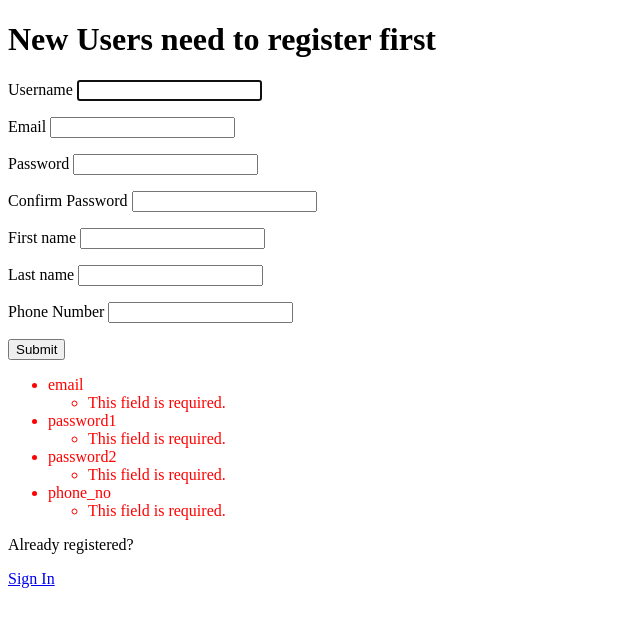
After one commit to Jenil-Savla/ToDoList, a Django app: page /register/ in a window 1280 px wide. The commit adds this page. Shown: the top 627 px of the page, without its empty margins (0-640 px from the left). Run offline with Django 3.2, Linux system fonts and the light colour scheme.

Commit message:
Added login and Sign Up functionalities

```diff
--- a/task0/admin.py
+++ b/task0/admin.py
@@ -13,7 +13,7 @@ class UserAdmin(BaseUserAdmin):
   form = NewUserChangeForm
   model = NewUser
   fieldsets = (
-      (None, {'fields': ('email', 'password', )}),
+      (None, {'fields': ('username','email', 'password', )}),
       (_('Personal info'), {'fields': ('first_name', 'last_name')}),
       (_('Permissions'), {'fields': ('is_active', 'is_staff', 'is_superuser', 'user_permissions')}),
       (_('Important dates'), {'fields': ('last_login', 'date_joined')}),
--- a/task0/forms.py
+++ b/task0/forms.py
@@ -6,12 +6,12 @@ from .models import Task,NewUser
 class NewUserChangeForm(UserChangeForm):
 	class Meta:
 		model = NewUser
-		fields = 'email',
+		fields = 'username',
 
 class NewUserCreationForm(UserCreationForm):
 	class Meta:
 		model = NewUser
-		fields = 'email',
+		fields =['email','username','password1','password2', 'first_name', 'last_name', 'phone_no']
 
 class TaskForm(forms.ModelForm):
     title = forms.CharField(max_length = 100)
--- a/task0/managers.py
+++ b/task0/managers.py
@@ -1,7 +1,6 @@
 from django.contrib.auth.base_user import BaseUserManager
 from django.utils.translation import ugettext_lazy as _
 
-#Add your managers here
 class CustomUserManager(BaseUserManager):
 
 	def create_user(self,email,password,**extra_fields):
--- a/task0/models.py
+++ b/task0/models.py
@@ -9,12 +9,11 @@ from .managers import CustomUserManager
 #from datetime import date
 
 class NewUser(AbstractUser):
-    username = models.CharField(max_length = 50, blank = True, null = True, unique = True)
+    username = models.CharField(max_length = 10, blank = True, null = True, unique = True)
     email = models.EmailField(_('email address'), unique = True)
     phone_no = models.CharField(max_length = 10)
 
-    USERNAME_FIELD = 'email'
-    REQUIRED_FIELDS = ['username', 'first_name', 'last_name']
+    REQUIRED_FIELDS = ['email', 'first_name', 'last_name']
 
     objects = CustomUserManager()
 
--- /dev/null
+++ b/task0/templates/register.html
@@ -0,0 +1,19 @@
+<!DOCTYPE html>
+<h1>New Users need to register first</h1>
+
+<form method="POST" action="">
+    {% csrf_token %}
+   <p> Username {{form.username}}</p>
+   <p>Email {{form.email}}</p>
+   <p>Password {{form.password1}}</p>
+   <p>Confirm Password {{form.password2}}</p>
+   <p>First name {{form.first_name}}</p>
+   <p>Last name {{form.last_name}}</p>
+   <p>Phone Number {{form.phone_no}}</p>
+    <input class="btn btn-info" type = "submit" name = "CreateUser">
+</form>
+
+<font color = 'red'>{{form.errors}}</font>
+
+<p>Already registered?</p>
+<a href='/login'>Sign In</a>
--- a/task0/urls.py
+++ b/task0/urls.py
@@ -18,6 +18,9 @@ from . import views
 
 urlpatterns = [
     path('', views.index,name='list'),
+    path('register/',views.registerPage,name='register'),
+    path('login/',views.loginPage,name='login'),
+    path('logout/',views.logoutPage,name='logout'),
     path('update_task/<str:pk>/', views.updateTask,name='update_task'),
     path('delete/<str:pk>/', views.deleteTask,name ='delete'),
 ]
--- a/task0/views.py
+++ b/task0/views.py
@@ -1,8 +1,47 @@
 from django.shortcuts import render,redirect
 from django.http import HttpResponse
+
+from django.contrib import messages
+from django.contrib.auth import authenticate, login, logout
+from django.contrib.auth.decorators import login_required
+
 from .models import Task,NewUser
-from .forms import TaskForm
+from .forms import TaskForm, NewUserCreationForm
 
+def registerPage(request):
+	if request.user.is_authenticated:
+		return redirect('/')
+	else:
+		form = NewUserCreationForm(request.POST)
+		if form.is_valid():
+			form.save()
+			messages.success(request,'User created successfully!')
+			return redirect('login')
+		context = {'form':form}
+		return render(request,'register.html',context)
+
+def loginPage(request):
+	if request.user.is_authenticated:
+		return redirect('/')
+	else:
+		if request.method == 'POST':
+			username = request.POST.get('username')
+			password = request.POST.get('password')
+			print(username,password)
+			user = authenticate(request, username=username,password=password)
+			if user is not None:
+				login(request,user)
+				return redirect('/')
+			else:
+				messages.info(request, 'Username or Password incorrect')
+		context = {}
+		return render(request,'login.html',context)
+
+def logoutPage(request):
+	logout(request)
+	return redirect('login')
+
+@login_required(login_url = 'login')
 def index(request):
     tasks = Task.objects.all()
     form = TaskForm(request.POST)
@@ -12,6 +51,7 @@ def index(request):
     context = {'tasks':tasks,'form':form}
     return render(request,'list.html',context)
 
+@login_required(login_url = 'login')
 def updateTask(request,pk):
     task = Task.objects.get(id=pk)
     form = TaskForm(instance=task)
@@ -23,6 +63,7 @@ def updateTask(request,pk):
     context = {'form':form}
     return render(request,'update_task.html',context)
 
+@login_required(login_url = 'login')
 def deleteTask(request,pk):
     item =Task.objects.get(id=pk)
 
```
Also changed, not shown: task0/templates/list.html (+9 -7 lines), task0/templates/login.html (added, +17 -0 lines), task0/migrations/0003_alter_newuser_username.py (added).
